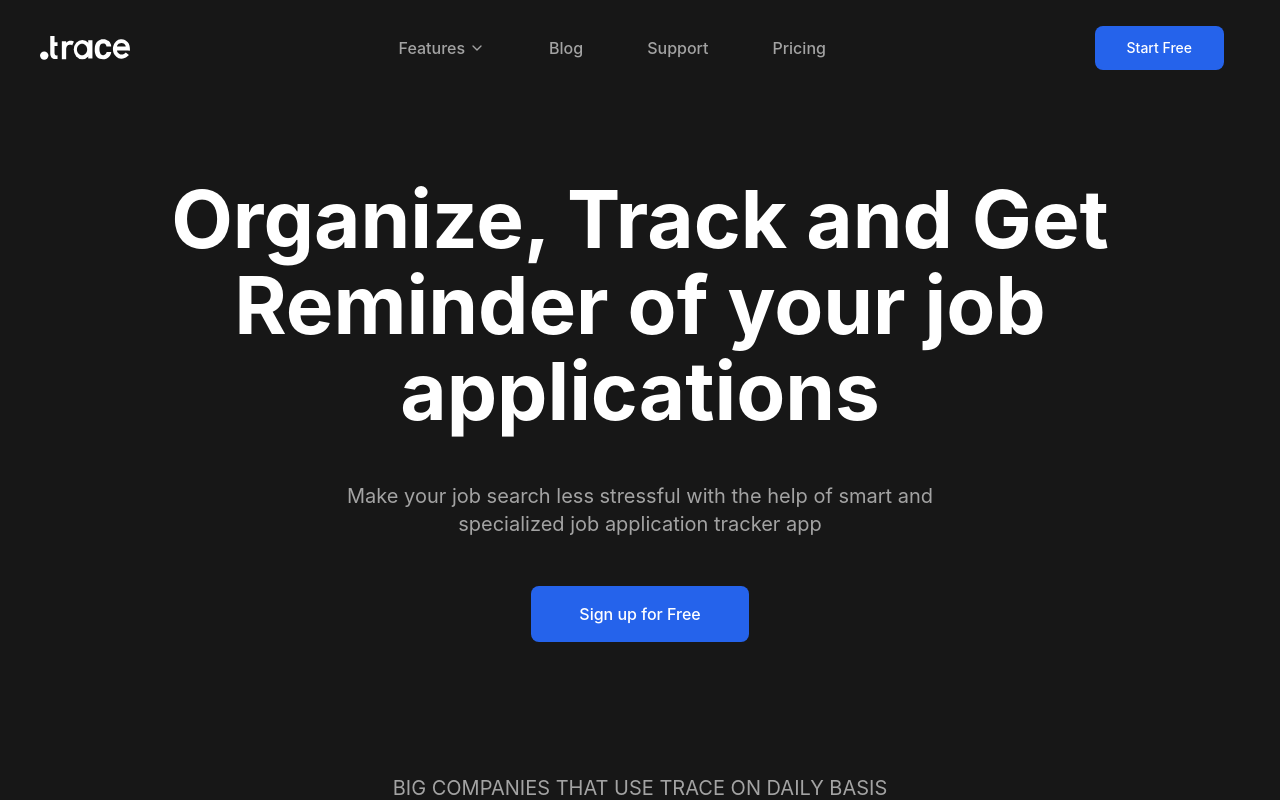
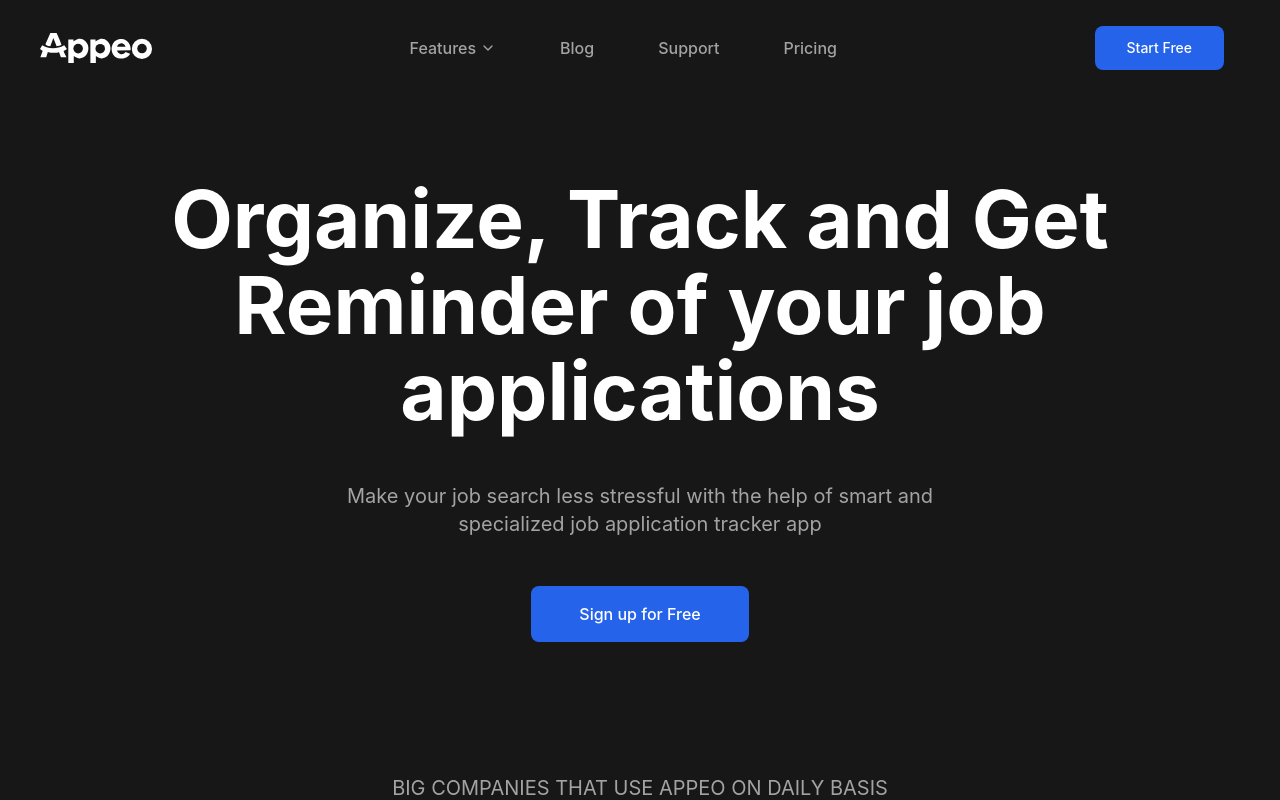
Before and after one commit to amine-tayani/appeo, a Next.js app: page / in a window 1280 px wide. Shown: the top 800 px of the page. Built offline with nearby package versions, Linux system fonts and the light colour scheme.

Commit message:
fix : Change Logo

```diff
--- a/src/components/Companies.tsx
+++ b/src/components/Companies.tsx
@@ -6,7 +6,7 @@ const Companies: React.FunctionComponent = () => {
       <div className="container mx-auto max-w-6xl px-5 py-24">
         <div className="mx-auto my-10 text-center">
           <p className=" mx-12 leading-loose text-neutral-400 md:mx-0 md:text-xl md:leading-none">
-            BIG COMPANIES THAT USE TRACE ON DAILY BASIS
+            BIG COMPANIES THAT USE APPEO ON DAILY BASIS
           </p>
           <div className="mx-4 mt-10 mb-0 grid grid-cols-2 place-items-center items-center justify-center gap-x-4 gap-y-4 sm:mx-20 sm:grid-cols-3 md:mt-20 lg:mb-4 lg:mr-0 lg:ml-0 lg:flex lg:gap-0 lg:space-x-20">
             <div>
--- a/src/components/Features.tsx
+++ b/src/components/Features.tsx
@@ -13,7 +13,7 @@ const Features: React.FunctionComponent = () => {
         <div className="mx-auto max-w-3xl text-center md:mt-40">
           <p className=" text-xl text-neutral-400 ">WHO IS THIS APP FOR ?</p>
           <h1 className="mx-4 mt-8 mb-12 text-3xl font-bold leading-snug text-white sm:text-4xl md:text-5xl">
-            Trace is suitable for Job seekers who want to land a job
+            Appeo is suitable for Job seekers who want to land a job
           </h1>
         </div>
         <div className=" flex flex-wrap justify-center lg:space-x-6">
--- a/src/components/comments/CommentList.tsx
+++ b/src/components/comments/CommentList.tsx
@@ -7,7 +7,7 @@ const CommentList: React.FunctionComponent = () => {
       <div className="container mx-auto px-5 py-24">
         <div className="mx-auto mt-40 max-w-3xl text-center">
           <h1 className="mt-8 mb-4 text-5xl font-bold leading-snug text-white">
-            People love using Trace
+            People love using Appeo
           </h1>
           <p className=" text-xl text-neutral-400 ">
             Here are some nice comments our users said about us
--- a/src/components/icons/LogoIcon.tsx
+++ b/src/components/icons/LogoIcon.tsx
@@ -3,36 +3,35 @@ import * as React from 'react'
 const LogoIcon: React.FunctionComponent = () => {
   return (
     <svg
-      width="90"
-      viewBox="0 0 853 226"
+      className="w-28"
+      viewBox="0 0 1116 303"
       fill="none"
       xmlns="http://www.w3.org/2000/svg"
     >
+      <circle cx="1015.5" cy="158.5" r="100.5" fill="white" />
+      <circle cx="1016.5" cy="155.5" r="47.5" fill="#171717" />
       <path
-        d="M734.967 153.813C762.967 192.111 798.633 170.911 812.967 155.523L842.467 180.599C842.467 180.599 817.467 213.654 771.967 215.933C735.567 217.757 707.8 181.739 698.467 163.502C698.467 163.502 681.667 122.582 698.467 84.2843C715.267 45.9864 742.133 33.7524 753.467 32.4226C791.967 27.8633 806.967 33.5624 831.967 59.7783C851.967 80.7509 853.633 121.329 851.967 138.996C811.3 138.236 729.967 137.172 729.967 138.996C729.967 140.819 733.3 149.634 734.967 153.813Z"
+        fill-rule="evenodd"
+        clip-rule="evenodd"
+        d="M851.853 189.209L897.353 206.709C889.853 224.376 859.464 259.885 798.353 254.709C739.536 249.728 720.477 203.088 716.353 181.209C709.853 153.042 712.272 83.7664 784.353 63.2091C868.154 39.3092 910.98 122.876 902.852 170.709L767.852 175.209C771.065 190.644 784.77 208.016 804.352 210.709C826.735 213.788 846.81 203.031 851.853 189.209ZM809.5 102.062C785.1 102.462 769.852 126.376 767.852 136.709H851.853C851.853 126.209 833.9 101.662 809.5 102.062Z"
         fill="white"
       />
       <path
-        d="M771.967 67.2971C740.345 68.419 730.8 90.0384 729.967 100.375L812.967 99.3416C814.178 99.7443 805.019 66.1244 771.967 67.2971Z"
-        fill="#171717"
-      />
-      <path
-        d="M674.48 100.113H630.821C628.409 92.133 626.461 71.4429 598.077 71.6248C553.703 71.9092 565.332 137.366 565.332 145.583C565.332 153.801 574.168 169.688 574.168 170.784C574.168 171.88 583.523 180.097 597.037 182.289C610.551 184.48 621.985 169.688 625.623 165.306C628.534 161.799 630.994 154.349 631.86 151.062C645.894 150.879 674.064 150.624 674.48 151.062C674.896 151.5 675 152.34 675 152.705C674.48 155.81 673.233 162.676 672.401 165.306C671.57 167.935 669.629 173.706 668.763 176.263C668.763 181.193 651.611 209.133 628.742 216.255C605.873 223.377 584.043 221.733 566.372 216.255C548.7 210.777 537.265 194.889 534.147 192.15C531.028 189.411 524.791 173.523 521.153 158.184C518.242 145.912 518.901 123.487 519.594 113.809C518.346 94.5246 529.816 71.077 535.706 61.7637C538.132 59.2071 542.983 53.7652 542.983 52.4503C542.983 50.8068 557.536 42.0414 557.536 41.4935C557.536 40.9457 566.372 37.6588 573.128 34.9194C578.534 32.7279 587.162 31.8151 590.8 31.6326C594.958 30.5369 605.353 31.0848 610.551 31.6326C614.709 32.0709 626.49 35.8327 631.86 37.6588C631.86 37.6588 646.76 45.3286 650.572 48.0678C654.314 49.8209 662.179 60.4856 665.644 65.5988C665.644 65.5988 671.535 78.3817 672.921 83.1297C672.921 83.1297 675 97.0083 674.48 100.113Z"
+        d="M282 65.1409V302.141H336.5V230.141C389.7 272.141 432.667 247.641 451 230.141C469.705 216.437 508.802 143.297 455 85.6409C395.527 21.9077 331.867 88.7807 333.5 85.6409C334.607 83.5117 332.5 71.9742 333.5 65.1409H282Z"
         fill="white"
       />
-      <circle cx="40" cy="186" r="40" fill="white" />
-      <ellipse cx="401" cy="128.5" rx="81" ry="91.5" fill="white" />
+      <circle cx="380" cy="155.641" r="47.5" fill="#171717" />
       <path
-        d="M447 127.79C447 158.326 425.286 183.08 398.5 183.08C371.714 183.08 350 158.326 350 127.79C350 97.2542 371.714 72.5 398.5 72.5C425.286 72.5 447 97.2542 447 127.79Z"
-        fill="#171717"
+        d="M502 65.1409V302.141H556.5V230.141C609.7 272.141 652.667 247.641 671 230.141C689.705 216.437 728.802 143.297 675 85.6409C615.527 21.9077 551.867 88.7807 553.5 85.6409C554.607 83.5117 552.5 71.9742 553.5 65.1409H502Z"
+        fill="white"
       />
-      <rect x="457" y="40" width="40" height="173" fill="white" />
+      <circle cx="600" cy="156.641" r="47.5" fill="#171717" />
       <path
-        d="M207 220.566V50.0656L248 49.5657L248.5 64.5657C248.5 64.5657 257 56.0657 262 52.0657C262 52.0657 272.333 46.3992 278 45.0658C278 45.0658 293.5 44.7325 299 45.5658C299 45.5658 317.167 50.7323 321 53.5656C315.667 65.5656 304.9 89.4656 304.5 89.0656C304 88.5656 294.5 84.5656 292 83.5656C290 82.7656 281.833 83.2323 278 83.5656C278 83.5656 267.333 86.2323 264 88.0656C264 88.0656 255 97.7323 252.5 102.066C252.5 102.066 248.667 115.399 248 122.066V220.566H207Z"
+        d="M27 176.5L3.5 242H62L78 188.5C77.1872 196.617 173.942 202.738 189 188.5L208 242H264.5C254 220.167 229 176.5 238 176.5C247 176.5 262 164.833 268 159L241.5 121.5C147.1 174.7 56.1667 143.667 22.5 121.5L0 159C0 159 19.8333 175.833 27 176.5Z"
         fill="white"
       />
       <path
-        d="M137.685 0H97.1853V164C96.5186 169.5 97.2853 184 105.685 198C114.085 212 130.519 217.5 137.685 218.5H166.185V183C142.185 191 137.185 168.833 137.685 158V94H166.185V59.5H137.685V0Z"
+        d="M133 50L103 131C70.5 131 58.5 116.5 54 111.5L103 0H165.5C182.167 33 208 98 213 114.5C216.604 126.392 165.5 131 165.5 131L133 50Z"
         fill="white"
       />
     </svg>
--- /dev/null
+++ b/src/pages/dash.tsx
@@ -0,0 +1,12 @@
+import { motion, useViewportScroll } from 'framer-motion'
+import * as React from 'react'
+
+const DashPage = () => {
+  return (
+    <motion.div className="flex min-h-screen items-center justify-center">
+      <h1>hello</h1>
+    </motion.div>
+  )
+}
+
+export default DashPage
```
